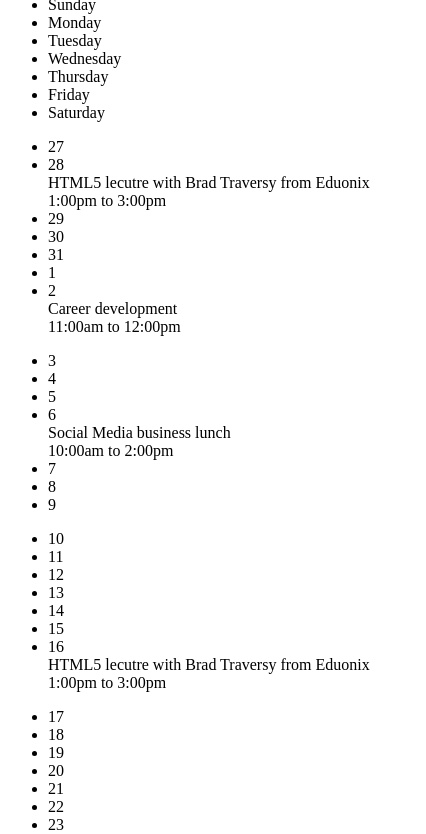
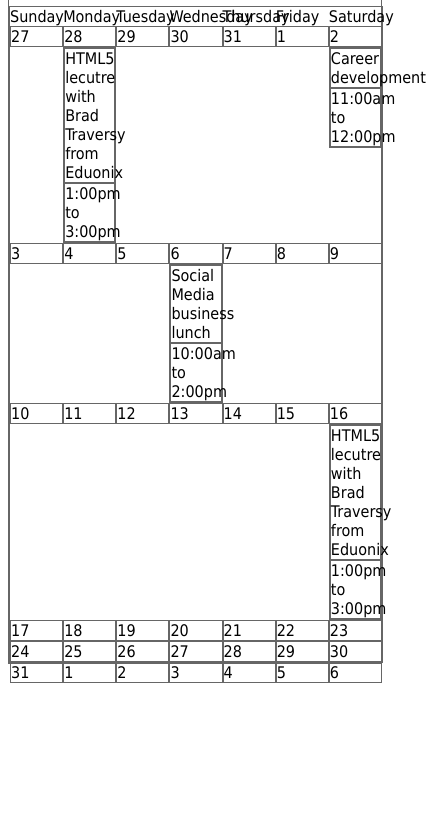
Before and after one commit to thiswei/frontend-practice, a plain HTML site: page responsive-calendar/index.html in a window 390 px wide. Shown: the part 84-918 px from the top of the page, 426 px wide, since content can reach past the window. After the commit the page ends 844 px from the top, so only its background shows below. Drawn offline with Linux system fonts and the light colour scheme.

Commit message:
start css styling for responsive calendar

```diff
--- a/responsive-calendar/css/style.css
+++ b/responsive-calendar/css/style.css
@@ -0,0 +1,33 @@
+body {
+  font-family: Tahoma;
+}
+
+div {
+  border: 1px solid #666;
+}
+
+#calendar {
+  width: 100%;
+}
+
+#calendar a{
+  color: #666;
+  text-decoration: none;
+}
+
+#calendar ul{
+  list-style: none;
+  padding: 0;
+  clear: both;
+  margin: 0;
+  width: 100%;
+}
+
+#calendar li {
+  float: left;
+  width: 14.28571428571429%;
+}
+
+#days li {
+  height: 128px;
+}
--- a/responsive-calendar/index.html
+++ b/responsive-calendar/index.html
@@ -4,7 +4,7 @@
 <head>
   <title>August 2014</title>
   <meta name="viewport" content="width-device-width, initial-scale=1.0">
-  <link rel-"stylesheet" href="css/style.css" type="text/css">
+  <link rel="stylesheet" href="css/style.css" type="text/css">
 </head>
 <body>
   <div id="calendar-wrap">
```
